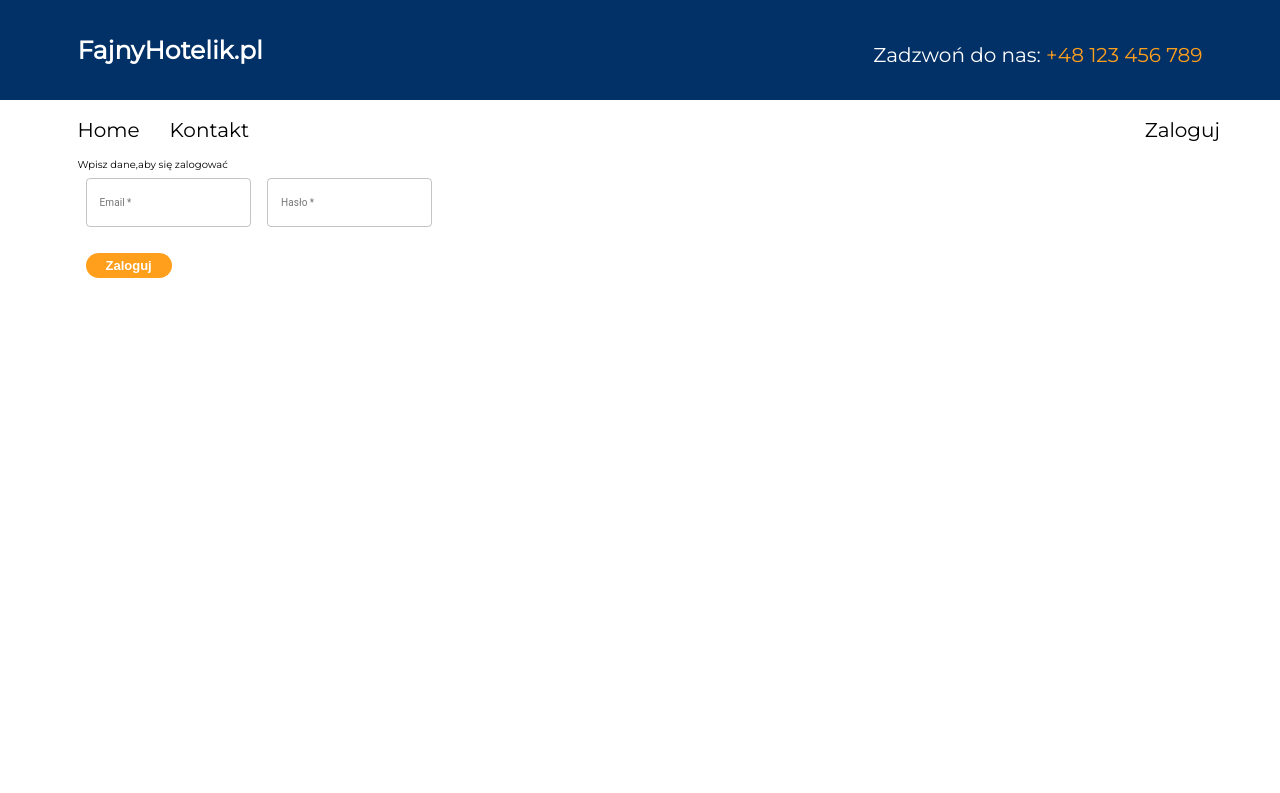
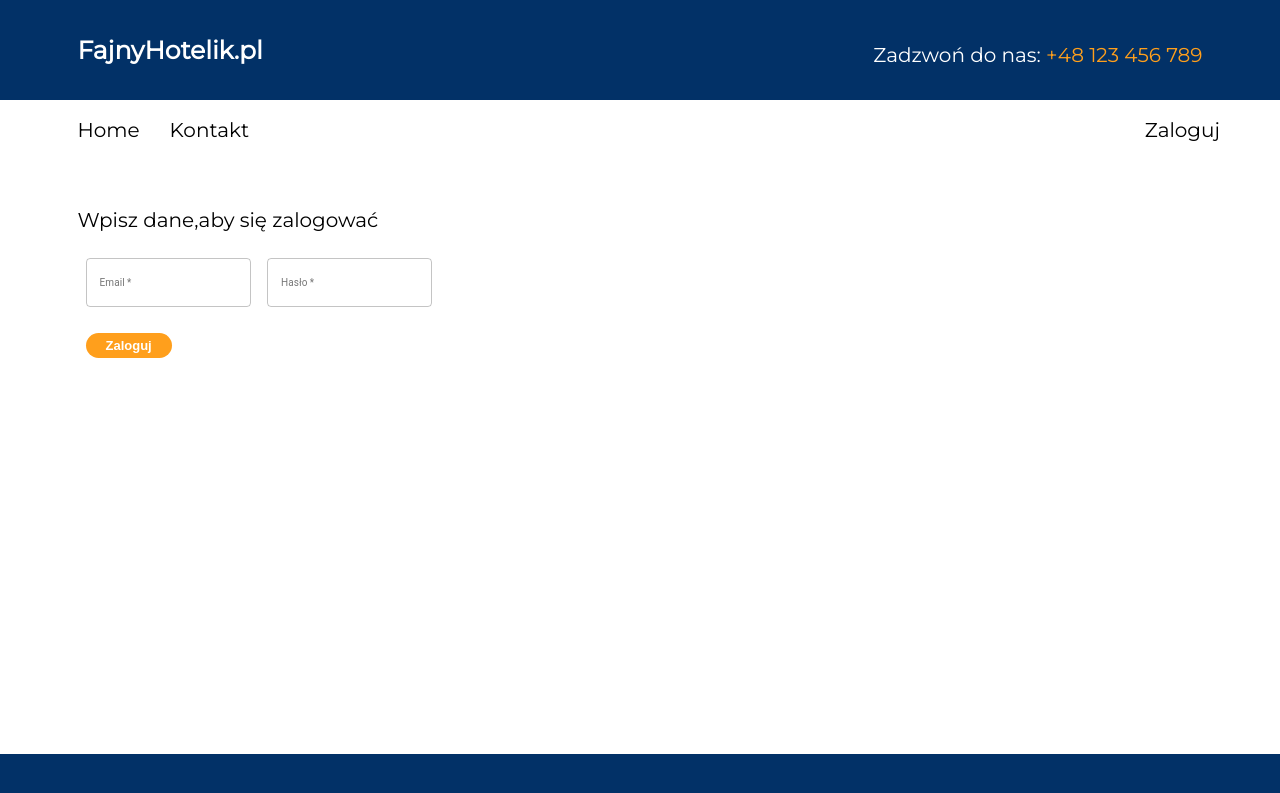
Before and after one commit to MrWhiteX/Hotels-App, a React (Create React App) app: page /zaloguj in a window 1280 px wide. Shown: the top 793 px of the page. Built offline with nearby package versions, Linux system fonts and the light colour scheme.

Commit message:
update styles

```diff
--- a/src/components/scss/_footer.scss
+++ b/src/components/scss/_footer.scss
@@ -1,7 +1,7 @@
 .footer {
   background: #023167;
   width: 100%;
-  height: 120px;
+  height: 110px;
   margin-top: 50px;
 
   &__wrapper {
--- a/src/components/scss/_login.scss
+++ b/src/components/scss/_login.scss
@@ -1,3 +1,25 @@
 .login {
-  height: 100vh;
+  height: 68vh;
+  padding-top: 5rem;
+
+  form {
+    display: flex;
+    flex-direction: column;
+    align-items: center;
+
+    @media (min-width: 768px) {
+      display: block;
+    }
+  }
+
+  h1 {
+    font-size: 1.8rem;
+    padding-bottom: 2rem;
+    text-align: center;
+
+    @media (min-width: 768px) {
+      font-size: 2rem;
+      text-align: left;
+    }
+  }
 }
--- a/src/components/scss/_menu.scss
+++ b/src/components/scss/_menu.scss
@@ -3,21 +3,40 @@
   align-items: center;
   font-size: 2rem;
 
-  height: 60px;
+  height: 80px;
+  @media (min-width: 768px) {
+    height: 60px;
+  }
 
   &__wrapper {
     display: flex;
+    justify-content: center;
+    @media (min-width: 768px) {
+      justify-content: flex-start;
+    }
   }
 
   ul {
     display: flex;
+    flex-wrap: wrap;
+    justify-content: center;
+
     cursor: pointer;
+    @media (min-width: 768px) {
+      justify-content: flex-start;
+      flex-wrap: nowrap;
+    }
   }
 
   a {
     color: #000;
     text-decoration: none;
-    padding-right: 3rem;
+    padding-right: 2rem;
+    padding-bottom: 1rem;
+    @media (min-width: 768px) {
+      padding-right: 3rem;
+      padding-bottom: 0;
+    }
   }
 
   a:hover {
@@ -39,6 +58,9 @@
 }
 
 .login__class {
-  position: absolute;
-  right: 30px;
+  @media (min-width: 768px) {
+    position: absolute;
+    right: 30px;
+    margin-top: 0;
+  }
 }
--- a/src/components/scss/_profile.scss
+++ b/src/components/scss/_profile.scss
@@ -12,7 +12,7 @@ button {
 }
 
 .profile {
-  height: 100vh;
+  height: 67vh;
   &__title {
     display: flex;
     align-items: center;
@@ -20,9 +20,13 @@ button {
     border: 2px solid rgba($color: #000000, $alpha: 0.5);
 
     h1 {
-      font-size: 2.2rem;
+      font-size: 1.8rem;
       font-weight: bold;
       padding: 12px;
+
+      @media (min-width: 768px) {
+        font-size: 2.2rem;
+      }
     }
   }
 
@@ -37,7 +41,6 @@ button {
   text-align: center;
 
   ul {
-    display: inline-block;
     margin: 0;
     padding: 0;
     list-style: none;
@@ -51,8 +54,12 @@ button {
       text-transform: uppercase;
       color: #555;
       font-weight: bolder;
-      font-size: 1.5rem;
+      font-size: 1rem;
       transition: all 0.3s linear;
+
+      @media (min-width: 768px) {
+        font-size: 1.5rem;
+      }
 
       &:first-child {
         border-radius: 7px 0 0 7px;
@@ -87,11 +94,21 @@ button {
   h1 {
     font-size: 2rem;
     margin-bottom: 10px;
+    text-align: center;
+    margin-bottom: 30px;
+    @media (min-width: 768px) {
+      text-align: left;
+    }
   }
 
   form {
     display: flex;
     flex-direction: column;
+    align-items: center;
+
+    @media (min-width: 768px) {
+      align-items: flex-start;
+    }
   }
 }
 
--- a/src/pages/Profile/MyHotels/AddHotel/AddHotel.js
+++ b/src/pages/Profile/MyHotels/AddHotel/AddHotel.js
@@ -70,14 +70,10 @@ const AddHotel = () => {
         <h1>Nowy Hotel</h1>
       </div>
       <div className="addhotel__wrapper">
-        <form
-          className={classes.root}
-          noValidate
-          autoComplete="off"
-          onSubmit={submit}
-        >
+        <form className={classes.root} autoComplete="off" onSubmit={submit}>
           <div>
             <TextField
+              required
               value={form.name}
               onChange={(e) => setForm({ ...form, name: e.target.value })}
               id="outlined-basic"
@@ -88,6 +84,7 @@ const AddHotel = () => {
 
           <div>
             <TextField
+              required
               value={form.city}
               onChange={(e) => setForm({ ...form, city: e.target.value })}
               id="outlined-basic"
@@ -98,6 +95,7 @@ const AddHotel = () => {
           <div className="">
             <div>
               <TextField
+                required
                 value={form.rooms}
                 onChange={(e) => setForm({ ...form, rooms: e.target.value })}
                 id="outlined-basic"
@@ -108,6 +106,7 @@ const AddHotel = () => {
 
             <div>
               <TextareaAutosize
+                required
                 value={form.description}
                 onChange={(e) =>
                   setForm({ ...form, description: e.target.value })
@@ -120,7 +119,7 @@ const AddHotel = () => {
 
             <div className="facilities">
               <h1>Udogodnienia</h1>
-              <div className="facilities__option">
+              <div className="facilities__option ">
                 <label>
                   Parking
                   <Checkbox
@@ -174,7 +173,7 @@ const AddHotel = () => {
             <div className="active">
               <h3>Status</h3>
               <FormControl component="fieldset">
-                <RadioGroup aria-label="gender" name="gender1">
+                <RadioGroup>
                   <FormControlLabel
                     value="1"
                     checked={form.status == 1}
```
